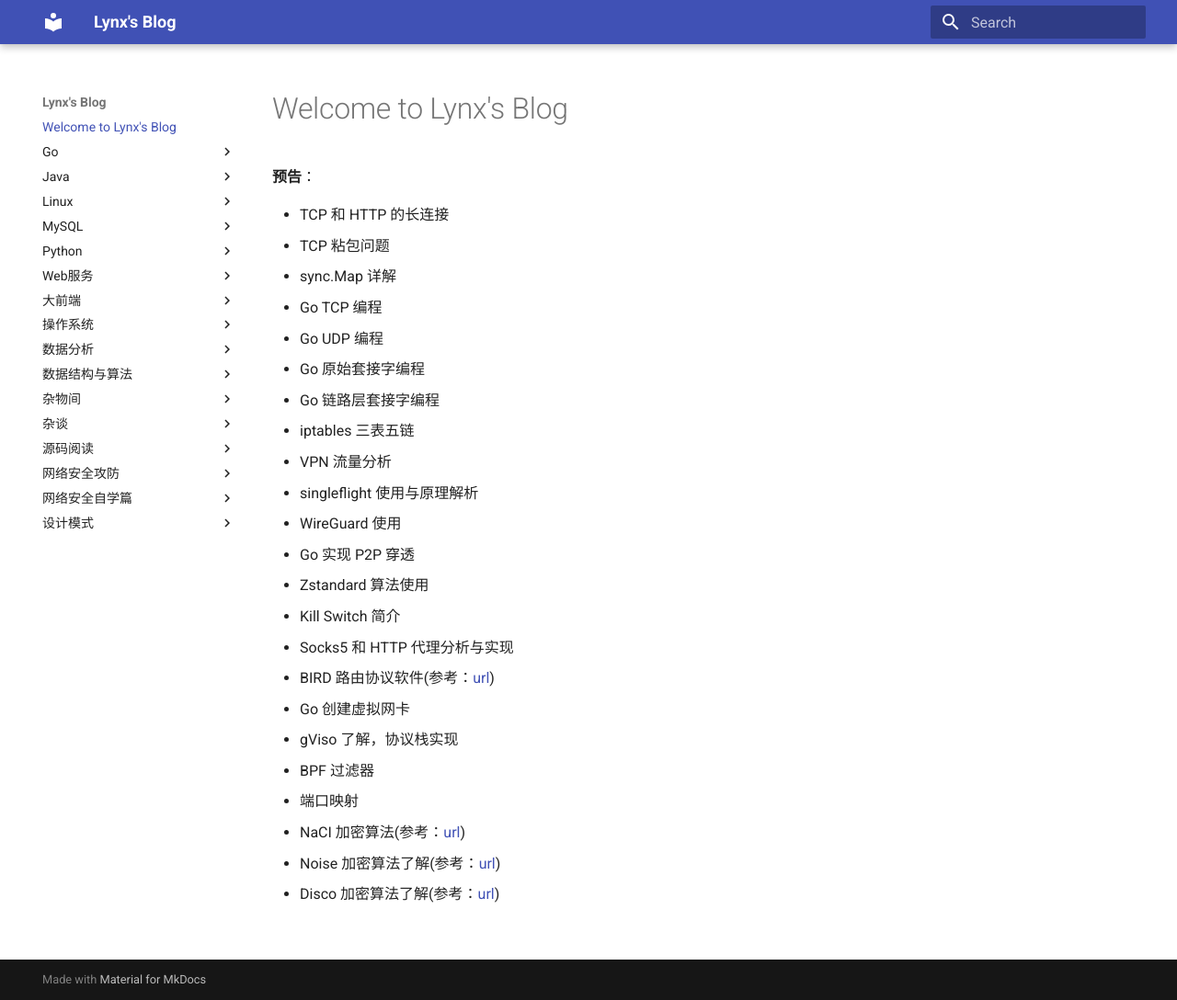
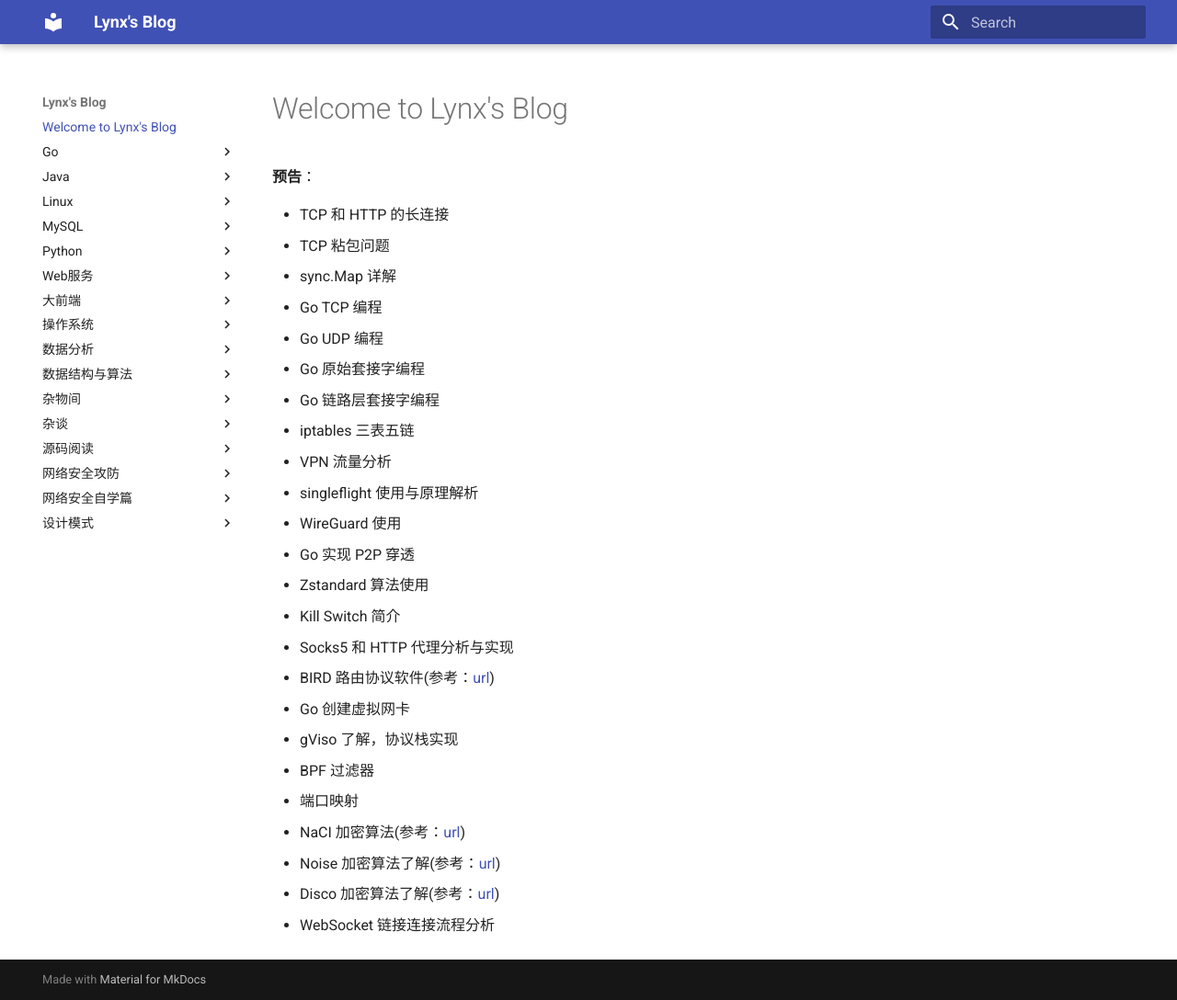
Before and after one commit to 1314liuwei/blog, an MkDocs documentation site: the page built from docs/index.md, in a window 1280 px wide and 1088 px high. Shown: the whole window at 92% size. Built offline with MkDocs 1.6.1 and Material for MkDocs 9.7.7, drawn with Linux system fonts in a browser that asks for light colours.

Commit message:
2023/03/21 周二

```diff
--- a/docs/index.md
+++ b/docs/index.md
@@ -27,3 +27,4 @@
 - NaCI 加密算法(参考：[url](https://segmentfault.com/a/1190000000476866))
 - Noise 加密算法了解(参考：[url](http://www.noiseprotocol.org/noise.html))
 - Disco 加密算法了解(参考：[url](https://www.discocrypto.com/#/))
+- WebSocket 链接连接流程分析
```
